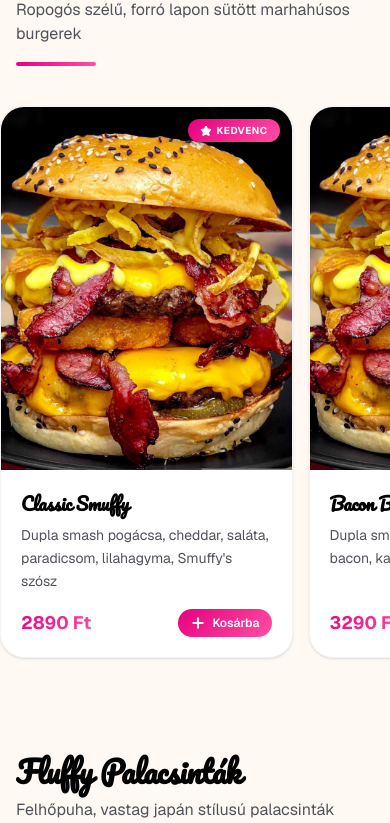
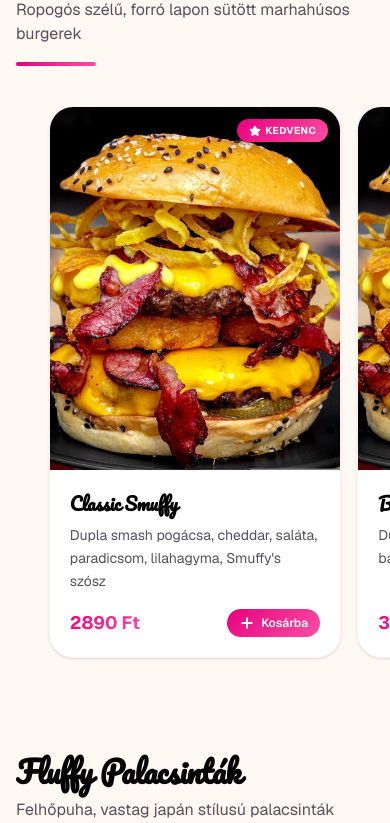
Before and after one commit to hrvt7/smuffys-pub, a Next.js app: page / in a window 390 px wide. Shown: the part 1821-2644 px from the top of the page. Built offline with nearby package versions, Linux system fonts and the light colour scheme.

Commit message:
style: mobile menu cards snap to center with peek on both sides

```diff
--- a/src/components/Menu.tsx
+++ b/src/components/Menu.tsx
@@ -75,7 +75,7 @@ function Card({ item, mobile }: { item: Item; mobile?: boolean }) {
     <article
       className={`group relative bg-white rounded-3xl border border-zinc-100 overflow-hidden flex flex-col transition-all ${
         mobile
-          ? "shadow-sm shrink-0 w-[75vw] max-w-[320px] snap-start"
+          ? "shadow-sm shrink-0 w-[75vw] max-w-[320px] snap-center"
           : "hover:border-pink/30 hover:shadow-xl hover:shadow-pink/10"
       }`}
     >
@@ -140,12 +140,11 @@ export default function Menu() {
                 <div className="mt-4 h-1 w-20 brand-gradient rounded-full" />
               </div>
 
-              {/* Mobile horizontal scroll */}
-              <div className="sm:hidden -mx-4 px-4 flex gap-4 overflow-x-auto snap-x snap-mandatory pb-4 scroll-smooth [-ms-overflow-style:none] [scrollbar-width:none] [&::-webkit-scrollbar]:hidden">
+              {/* Mobile horizontal scroll — centered snap */}
+              <div className="sm:hidden -mx-4 flex gap-4 overflow-x-auto snap-x snap-mandatory pb-4 scroll-smooth px-[12.5vw] [-ms-overflow-style:none] [scrollbar-width:none] [&::-webkit-scrollbar]:hidden">
                 {cat.items.map((item) => (
                   <Card key={item.name + "-m"} item={item} mobile />
                 ))}
-                <div className="shrink-0 w-1" aria-hidden />
               </div>
 
               {/* Desktop grid */}
```
